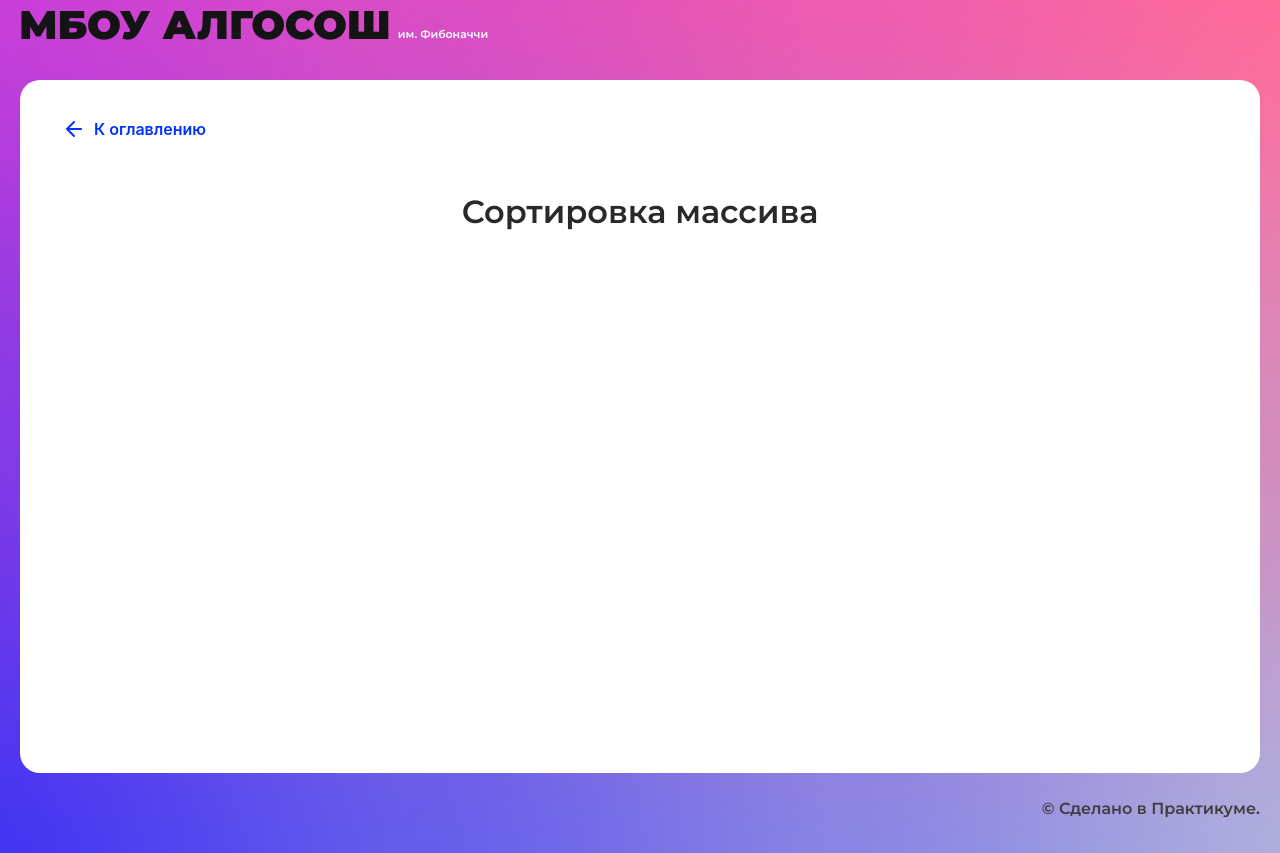
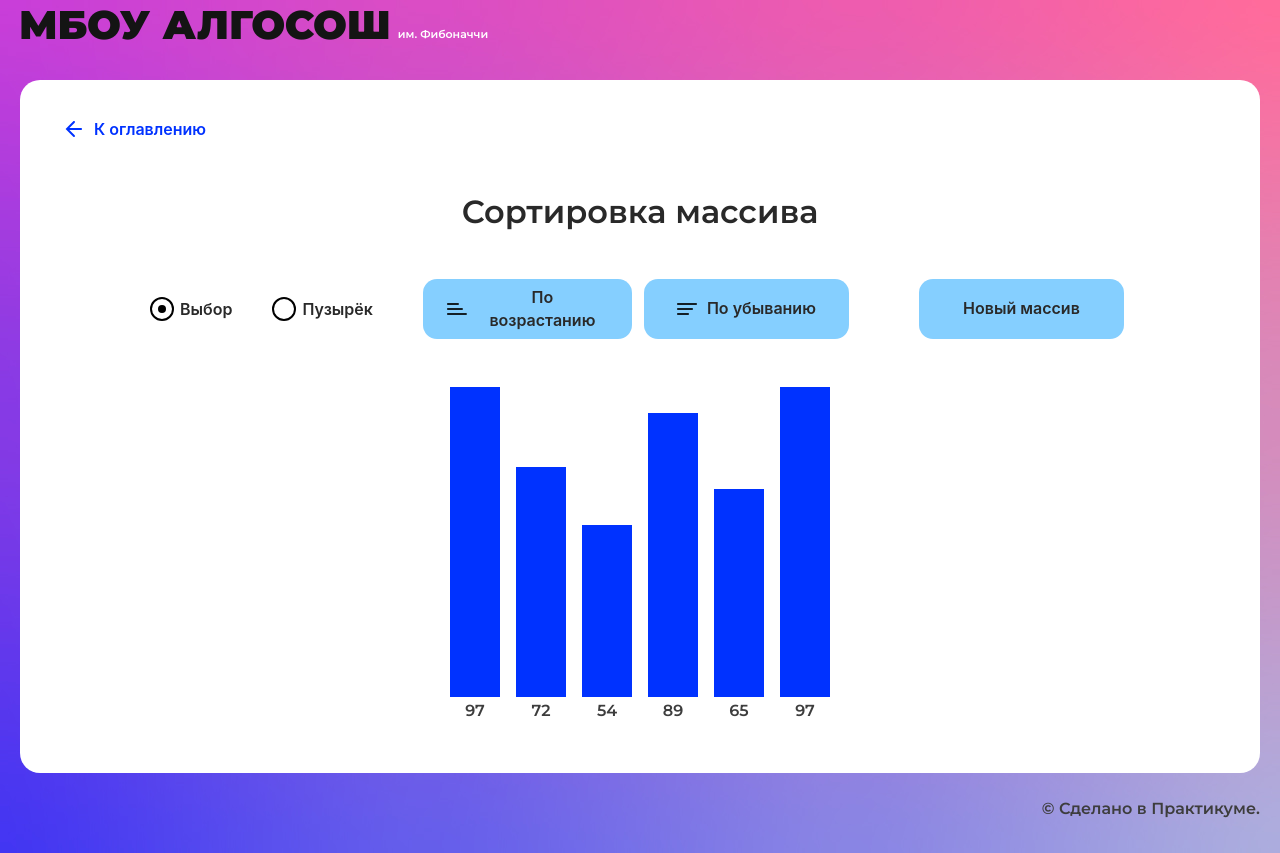
Before and after one commit to Garri-99/algososh, a React (Create React App) app: page /sorting in a window 1280 px wide. Built offline with nearby package versions, Linux system fonts and the light colour scheme.

Commit message:
sorting-page completed

```diff
--- a/src/components/sorting-page/sorting-page.tsx
+++ b/src/components/sorting-page/sorting-page.tsx
@@ -1,10 +1,105 @@
-import React from "react";
+import React, { useState, FormEvent, useEffect } from "react";
+import { Button } from "../ui/button/button";
 import { SolutionLayout } from "../ui/solution-layout/solution-layout";
+import styles from "./sorting.module.css";
+import { getSteps, randomArr } from "./utils";
+import { RadioInput } from "../ui/radio-input/radio-input";
+import { Direction } from "../../types/direction";
+import { Column } from "../ui/column/column";
+import { SortingMethod } from "../../types/sorting-method";
+import { ILetter } from "../../types/letter";
+import { SHORT_DELAY_IN_MS } from "../../constants/delays";
 
 export const SortingPage: React.FC = () => {
+  const [arr, setArr] = useState<ILetter<number>[]>(randomArr());
+  const [selectedMethod, setSortingMethod] = useState(SortingMethod.Selection);
+  const [steps, setSteps] = useState<ILetter<number>[][]>([]);
+  const [currStep, setCurrStep] = useState<number | null>(null);
+  const [isLoading, setIsLoading] = useState(false);
+  const [direction, setDirection] = useState<Direction | null>(null);
+
+  useEffect(() => {
+    if (currStep === null || currStep === steps.length - 1) {
+      setIsLoading(false);
+      setDirection(null);
+      return;
+    }
+    setTimeout(() => {
+      setCurrStep(currStep + 1);
+    }, SHORT_DELAY_IN_MS);
+  }, [currStep, steps]);
+
   return (
     <SolutionLayout title="Сортировка массива">
-
+      <form
+        className={styles.form}
+        onSubmit={(e: FormEvent<HTMLFormElement>) => {
+          e.preventDefault();
+          setIsLoading(true);
+          setSteps(getSteps(arr, selectedMethod, direction));
+          setCurrStep(0);
+        }}
+      >
+        <RadioInput
+          label="Выбор"
+          name="sortingMethod"
+          checked={SortingMethod.Selection === selectedMethod}
+          onChange={() => setSortingMethod(SortingMethod.Selection)}
+          disabled={isLoading}
+        />
+        <RadioInput
+          label="Пузырёк"
+          name="sortingMethod"
+          extraClass="mr-25 ml-20"
+          checked={SortingMethod.Bubble === selectedMethod}
+          onChange={() => setSortingMethod(SortingMethod.Bubble)}
+          disabled={isLoading}
+        />
+        <Button
+          text="По возрастанию"
+          type="submit"
+          sorting={Direction.Ascending}
+          isLoader={direction === Direction.Ascending}
+          disabled={isLoading}
+          extraClass={styles.asc}
+          onClick={() => {
+            setDirection(Direction.Ascending);
+          }}
+        />
+        <Button
+          text="По убыванию"
+          type="submit"
+          sorting={Direction.Descending}
+          extraClass={`${styles.btn} ml-6 mr-35`}
+          isLoader={direction === Direction.Descending}
+          disabled={isLoading}
+          onClick={() => {
+            setDirection(Direction.Descending);
+          }}
+        />
+        <Button
+          onClick={() => {
+            setCurrStep(null)
+            setArr(randomArr());
+          }}
+          text="Новый массив"
+          extraClass={styles.btn}
+          disabled={isLoading}
+        />
+      </form>
+      <ul className={styles.ul}>
+        {currStep !== null
+          ? steps[currStep].map((item, index) => (
+              <li key={index}>
+                <Column index={item.value} state={item.state} />
+              </li>
+            ))
+          : arr.map((item, index) => (
+              <li key={index}>
+                <Column index={item.value} state={item.state} />
+              </li>
+            ))}
+      </ul>
     </SolutionLayout>
   );
 };
--- /dev/null
+++ b/src/components/sorting-page/sorting.module.css
@@ -0,0 +1,28 @@
+.input {
+  max-width: 377px;
+}
+
+.form {
+  max-width: 980px;
+  display: flex;
+  align-items: center;
+  margin: 0 auto 48px;
+}
+
+.btn {
+  width: 205px;
+}
+
+.asc {
+  width: 209px;
+}
+
+.ul {
+  display: flex;
+  justify-content: center;
+  align-items: flex-end;
+  gap: 16px;
+  padding: 0;
+  margin: 0;
+  list-style: none;
+}
--- /dev/null
+++ b/src/components/sorting-page/utils.ts
@@ -0,0 +1,89 @@
+import { swap } from "../../utils";
+import { ILetter } from "../../types/letter";
+import { ElementStates } from "../../types/element-states";
+import { Direction } from "../../types/direction";
+import { SortingMethod } from "../../types/sorting-method";
+
+const getRndInteger = (min: number, max: number): number => {
+  return Math.floor(Math.random() * (max - min + 1)) + min;
+};
+export const randomArr = (): ILetter<number>[] => {
+  const res: ILetter<number>[] = [];
+  let length = getRndInteger(3, 17);
+  while (length) {
+    res.push({ value: getRndInteger(0, 100), state: ElementStates.Default });
+    length--;
+  }
+  return res;
+};
+
+export const getSteps = (
+  arr: ILetter<number>[],
+  method: SortingMethod,
+  direction?: Direction | null
+) => {
+  const copy = [...arr];
+  const steps = [];
+  const { length } = copy;
+  if (method === SortingMethod.Selection) {
+    for (let i = 0; i < length - 1; i++) {
+      copy[i] = { ...copy[i], state: ElementStates.Changing };
+      let extInd = i;
+      for (let j = i + 1; j < length; j++) {
+        copy[j] = { ...copy[j], state: ElementStates.Changing };
+        steps.push([...copy]);
+        if (
+          direction === Direction.Ascending
+            ? copy[j].value < copy[extInd].value
+            : copy[j].value > copy[extInd].value
+        ) {
+          copy[extInd] = { ...copy[extInd], state: ElementStates.Default };
+          extInd = j;
+        } else {
+          copy[j] = { ...copy[j], state: ElementStates.Default };
+        }
+      }
+      if (i !== extInd) {
+        swap(copy, i, extInd);
+        swap(arr, i, extInd);
+        copy[extInd] = { ...copy[extInd], state: ElementStates.Default };
+      }
+      copy[i] = { ...copy[i], state: ElementStates.Modified };
+      if (i === length - 2) {
+        copy[length - 1] = {
+          ...copy[length - 1],
+          state: ElementStates.Modified,
+        };
+      }
+      steps.push([...copy]);
+    }
+  } else {
+    for (let j = length - 1; j > 0; j--) {
+      for (let i = 0; i < j; i++) {
+        copy[i] = { ...copy[i], state: ElementStates.Changing };
+        copy[i + 1] = { ...copy[i + 1], state: ElementStates.Changing };
+        if (
+          direction === Direction.Ascending
+            ? copy[i].value > copy[i + 1].value
+            : copy[i].value < copy[i + 1].value
+        ) {
+          swap(copy, i, i + 1);
+          swap(arr, i, i + 1);
+        }
+        steps.push([...copy]);
+        if (i === 0 && j === 1) {
+          copy[i] = { ...copy[i], state: ElementStates.Modified };
+        } else {
+          copy[i] = { ...copy[i], state: ElementStates.Default };
+        }
+        if (i + 1 === j) {
+          copy[i + 1] = { ...copy[i + 1], state: ElementStates.Modified };
+        } else {
+          copy[i + 1] = { ...copy[i + 1], state: ElementStates.Default };
+        }
+      }
+    }
+    steps.push([...copy]);
+  }
+  return steps;
+};
--- a/src/components/string/string.tsx
+++ b/src/components/string/string.tsx
@@ -4,7 +4,8 @@ import { Circle } from "../ui/circle/circle";
 import { Input } from "../ui/input/input";
 import { SolutionLayout } from "../ui/solution-layout/solution-layout";
 import styles from "./string.module.css";
-import { ILetter, getSteps } from "./utils";
+import { getSteps } from "./utils";
+import { ILetter } from "../../types/letter";
 import { DELAY_IN_MS } from "../../constants/delays";
 
 export const StringComponent: React.FC = () => {
--- a/src/components/string/utils.ts
+++ b/src/components/string/utils.ts
@@ -1,13 +1,6 @@
 import { ElementStates } from "../../types/element-states";
-
-export interface ILetter {
-  value: string;
-  state: ElementStates;
-}
-
-function swap<T>(arr: T[], i1: number, i2: number): void {
-  [arr[i1], arr[i2]] = [arr[i2], arr[i1]]
-}
+import { swap } from "../../utils";
+import { ILetter } from "../../types/letter";
 
 export function getSteps(str: string): ILetter[][] {
   const arr: ILetter[] = str.split("").map((i) => ({
--- /dev/null
+++ b/src/types/letter.ts
@@ -0,0 +1,6 @@
+import { ElementStates } from "./element-states";
+
+export interface ILetter <T = string>{
+  value: T;
+  state: ElementStates;
+}
--- /dev/null
+++ b/src/types/sorting-method.ts
@@ -0,0 +1,4 @@
+export enum SortingMethod {
+  Selection = 'selection',
+  Bubble = 'bubble'
+}
--- /dev/null
+++ b/src/utils.ts
@@ -0,0 +1,3 @@
+export function swap<T>(arr: T[], i: number, j: number): void {
+  [arr[i], arr[j]] = [arr[j], arr[i]]
+}
```
